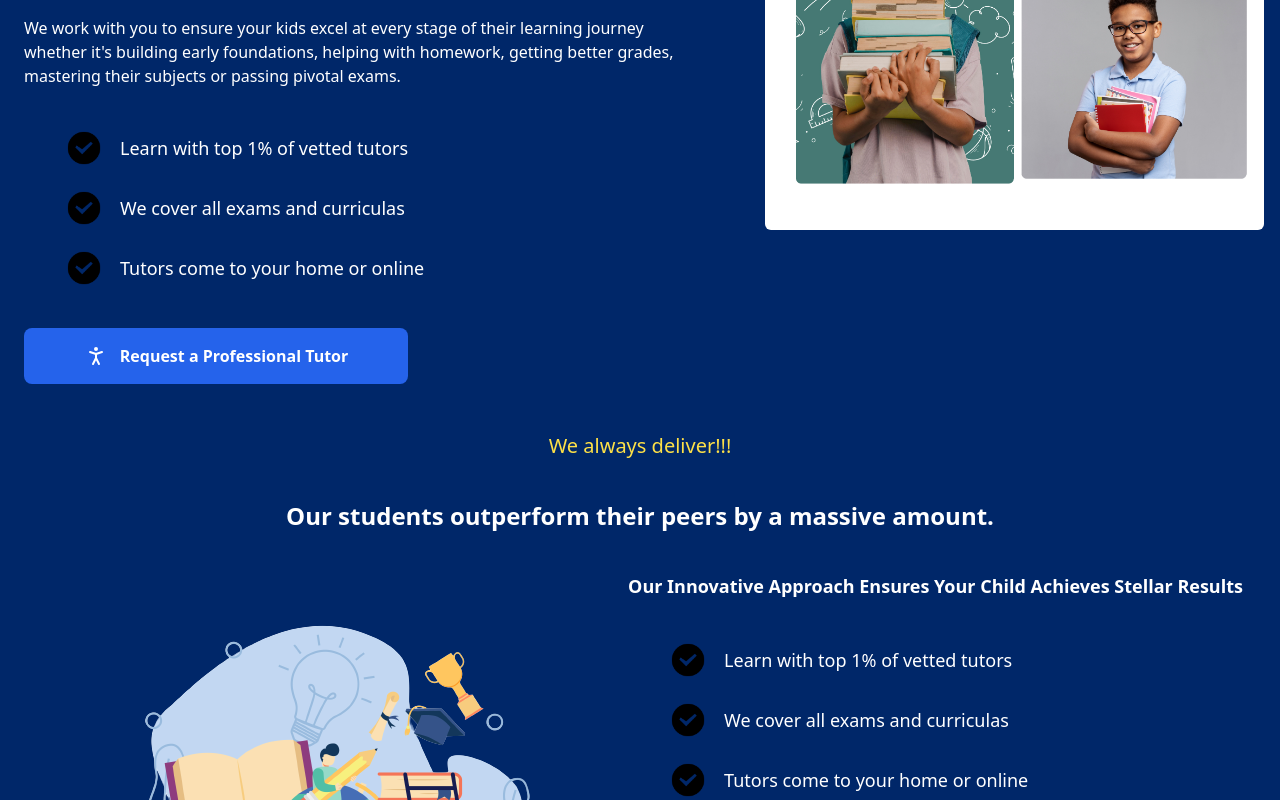
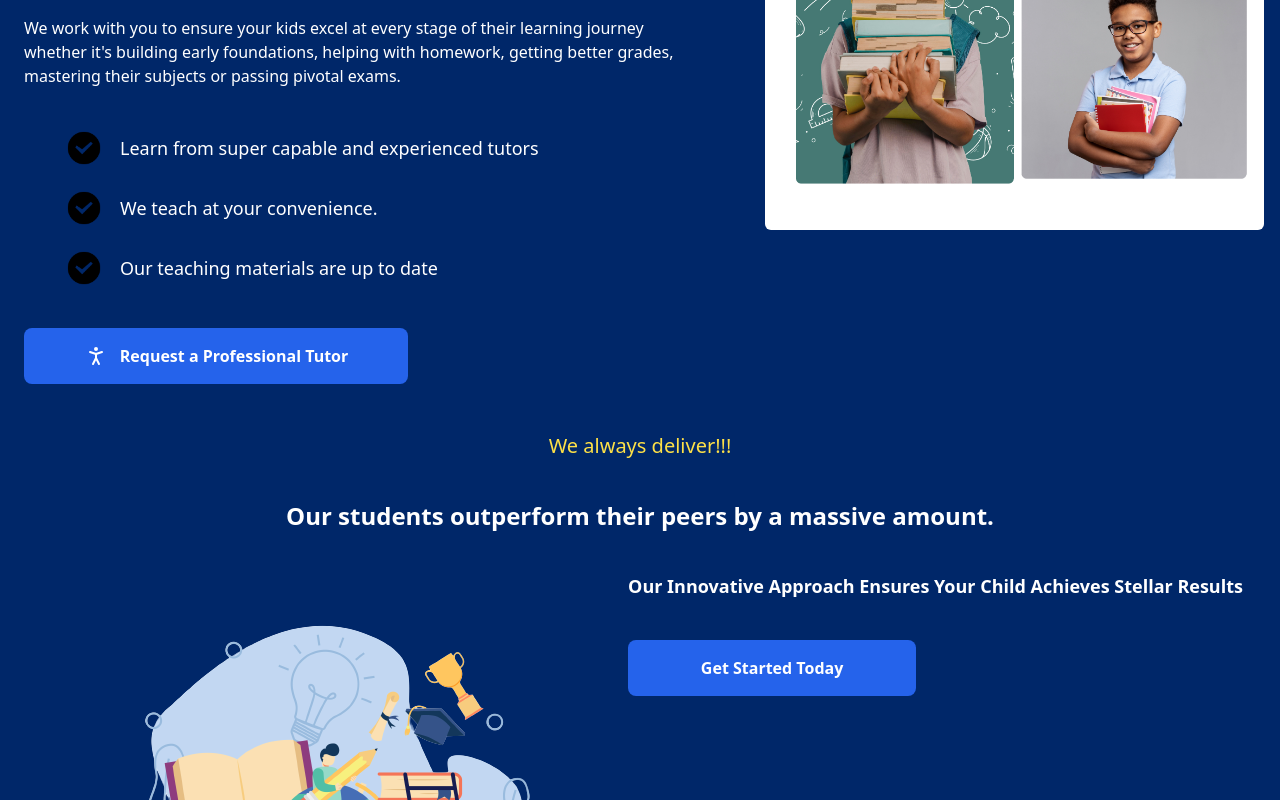
Before and after one commit to Mayor-Rhymes/learning-platform, a Vue app: page / in a window 1280 px wide. Shown: the part 1640-2440 px from the top of the page. Built offline with nearby package versions, Linux system fonts and the light colour scheme; a web font is replaced by a local one.

Commit message:
Changed some contents

```diff
--- a/src/components/Boast.vue
+++ b/src/components/Boast.vue
@@ -25,18 +25,18 @@ import "@splidejs/vue-splide/css";
           pivotal exams.
         </p>
 
-        <ul class="flex flex-col lg:px-10 gap-5 list-none text-lg">
+        <ul class="flex flex-col px-2 lg:px-10 gap-5 list-none text-lg">
           <li class="flex items-center gap-4">
             <img src="../assets/checkmark2.png" alt="wish" class="h-10 w-10" />
-            Learn with top 1% of vetted tutors
+            Learn from super capable and experienced tutors
           </li>
           <li class="flex items-center gap-4">
             <img src="../assets/checkmark2.png" alt="wish" class="h-10 w-10" />
-            We cover all exams and curriculas
+            We teach at your convenience.
           </li>
           <li class="flex items-center gap-4">
             <img src="../assets/checkmark2.png" alt="wish" class="h-10 w-10" />
-            Tutors come to your home or online
+            Our teaching materials are up to date
           </li>
         </ul>
 
@@ -75,20 +75,20 @@ import "@splidejs/vue-splide/css";
           Our Innovative Approach Ensures Your Child Achieves Stellar Results
         </h5>
 
-        <ul class="flex flex-col px-2 lg:px-10 gap-5 list-none text-lg">
+        <!-- <ul class="flex flex-col px-2 lg:px-10 gap-5 list-none text-lg">
           <li class="flex items-center gap-4">
             <img src="../assets/checkmark2.png" alt="wish" class="h-10 w-10" />
-            Learn with top 1% of vetted tutors
+            Learn from super capable and experienced tutors
           </li>
           <li class="flex items-center gap-4">
             <img src="../assets/checkmark2.png" alt="wish" class="h-10 w-10" />
-            We cover all exams and curriculas
+            We teach at your convenience.
           </li>
           <li class="flex items-center gap-4">
             <img src="../assets/checkmark2.png" alt="wish" class="h-10 w-10" />
-            Tutors come to your home or online
+            Our teaching materials are up to date
           </li>
-        </ul>
+        </ul> -->
 
         <button
           class="bg-blue-600 rounded-lg px-6 py-4 font-bold flex gap-3 justify-center lg:w-72 items-center"
```
